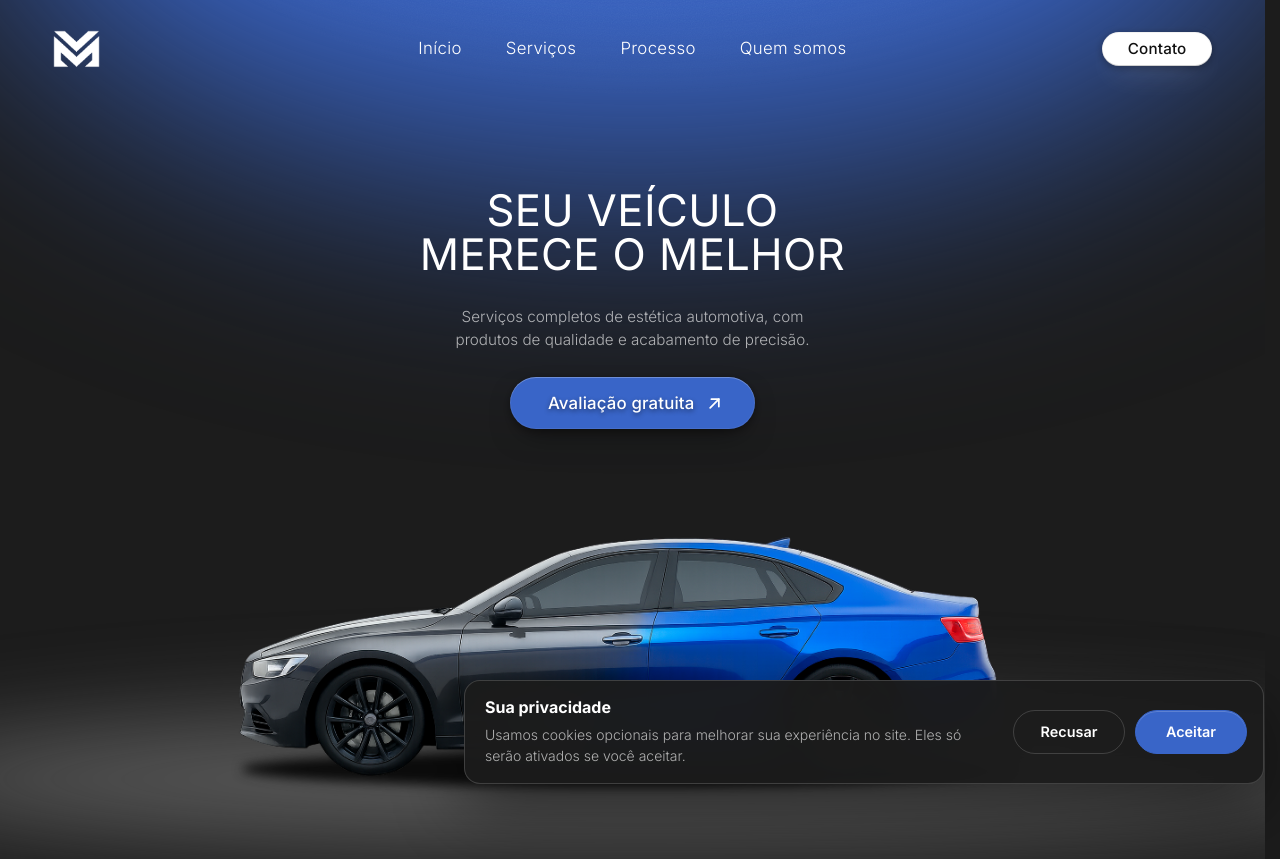
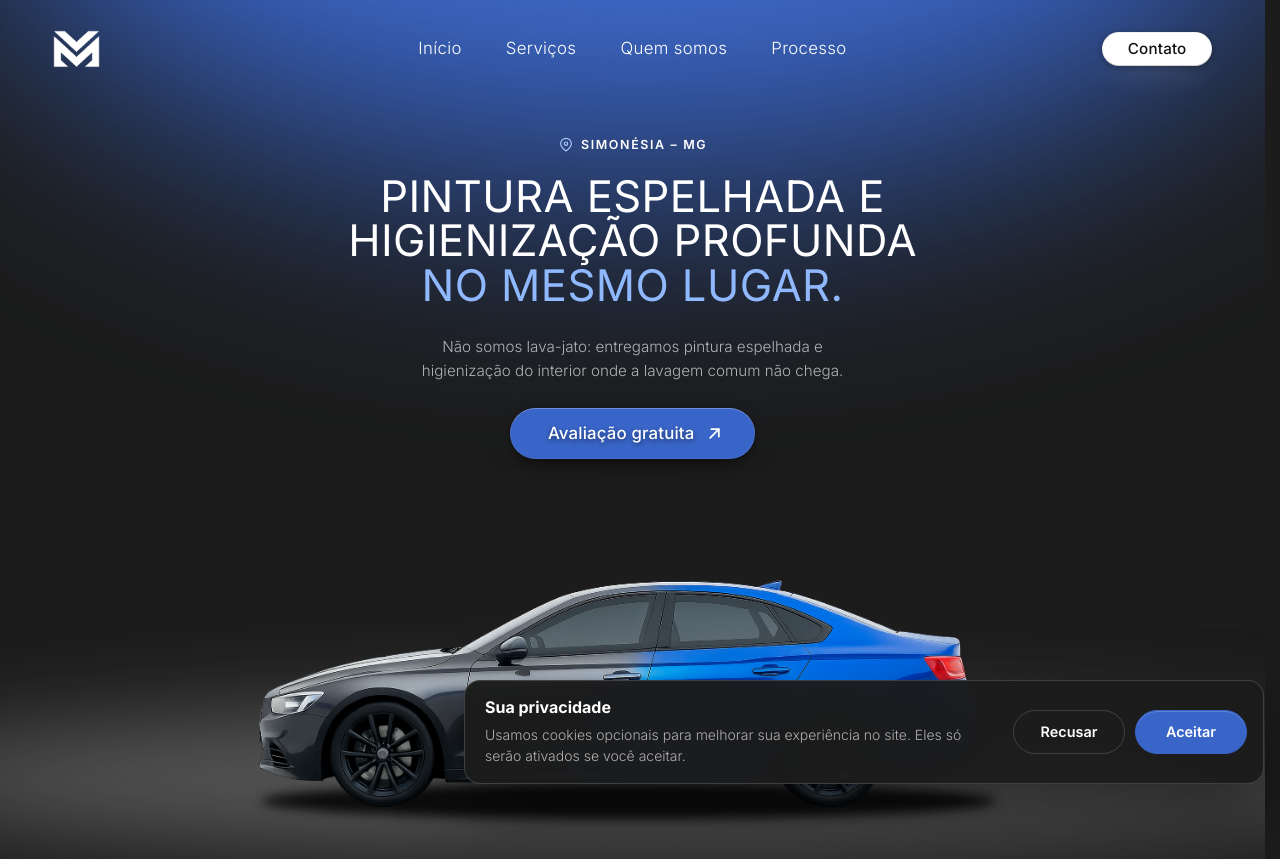
Before and after one commit to V-Santtos/MV-OFICIAL, a Next.js app: page / in a window 1280 px wide. Shown: the top 859 px of the page. Built offline with nearby package versions, Linux system fonts and the light colour scheme; no server answers; a web font is replaced by a local one.

Commit message:
feat(home): alinhar hero, servicos e ordem ao prototipo

```diff
--- a/src/app/page.tsx
+++ b/src/app/page.tsx
@@ -14,11 +14,9 @@ export default function Home() {
     <>
       <Hero />
       <Posicionamento />
-      {/* Etapa 1 da ilha clara (Victor, 2026-07-16) — posição provisória p/ teste. */}
-      <Sobre />
-      {/* Transição claro → dark (círculo Drive Luxury) — provisória, após a ilha clara. */}
       <Circulo />
       <Servicos />
+      <Sobre />
       <Processo />
       <Depoimentos />
       <Contato />
--- a/src/components/sections/Circulo.module.css
+++ b/src/components/sections/Circulo.module.css
@@ -25,7 +25,7 @@
   height: 100svh;
   overflow: visible; /* deixa o círculo crescer durante a entrada sem tampa reta */
   isolation: isolate; /* mantém círculo e texto contidos no palco */
-  background: #f4f4f2; /* claro: continua a ilha clara (Quem somos) */
+  background: #f4f4f2; /* palco claro antes da expansão para Serviços */
 }
 
 /* Círculo escuro que cresce. Base 150vmax → no scale cheio cobre a diagonal
--- a/src/components/sections/Hero.module.css
+++ b/src/components/sections/Hero.module.css
@@ -89,9 +89,9 @@
    Estreita e nítida, POR CIMA da luz branca e POR BAIXO do carro. */
 .carShadow {
   position: absolute;
-  left: 18.91vw;
-  bottom: 1.04vw;
-  width: 60.36vw;
+  left: 20.5vw;
+  bottom: -1.46vw;
+  width: 57.2vw;
   height: 2.76vw;
   border-radius: 50%;
   background: #0c0c0c;
@@ -100,14 +100,14 @@
   transform: translateZ(0);
 }
 
-/* Carro (Figma: carr1 — x238 y464 1374×1215). O PNG tem espaço vazio embaixo
-   de propósito: a caixa desce 599px (31.2vw) além da dobra p/ as rodas
-   assentarem exatamente sobre a sombra, na borda da tela. */
+/* PNG do carro independente da sombra/luz. Reduzido e abaixado no desktop
+   para manter distância entre o teto e o CTA com o novo título H1. A sombra
+   acompanha o deslocamento, sem alterar o enquadramento mobile. */
 .car {
   position: absolute;
-  left: 12.4vw;
-  bottom: -31.2vw;
-  width: 71.56vw;
+  left: 14.2vw;
+  bottom: -32vw;
+  width: 68vw;
   aspect-ratio: 2748 / 2429;
 }
 
@@ -123,25 +123,49 @@
   width: 100%;
   max-width: 60rem;
   margin: 0 auto;
-  /* Título em ~24% da altura da dobra (ref. Figma: headline y=258 no frame 1080).
-     Proporcional via svh — o bloco desce junto com telas mais altas. */
-  padding: clamp(5.5rem, 23.5svh, 16rem) 1.5rem 0;
+  /* Novo H1 ocupa três linhas; o bloco começa mais alto para preservar o
+     intervalo entre CTA e carro sem alterar a altura de uma dobra. */
+  padding: clamp(5.5rem, 17svh, 12rem) 1.5rem 0;
   display: flex;
   flex-direction: column;
   align-items: center;
   text-align: center;
 }
 
+.location {
+  display: inline-flex;
+  align-items: center;
+  gap: 0.45rem;
+  margin: 0 0 clamp(1rem, 2.4svh, 1.75rem);
+  color: var(--text-1);
+  font-size: 0.78rem;
+  font-weight: 600;
+  letter-spacing: 0.13em;
+  text-transform: uppercase;
+}
+
+.location svg {
+  width: 1rem;
+  height: 1rem;
+  color: #a9c9ff;
+}
+
 .headline {
-  max-width: 27ch; /* coluna larga o bastante p/ a frase fechar em 2 linhas, como a ref (era 16ch) */
+  max-width: 25ch;
   font-family: var(--font-display);
   font-weight: 400; /* Inter Regular — peso exato do Figma (node 475:144); leve = premium */
-  font-size: clamp(2rem, 3.4vw, 4.1rem); /* 65px @1920 — tamanho exato da ref (era teto 52px) */
+  font-size: clamp(2rem, 3.4vw, 4.1rem);
   line-height: 1.02; /* quase colado, editorial — ref usa 0.84; 1.02 é o fiel seguro p/ web */
   letter-spacing: 0.01em; /* ref não tem tracking; resquício mínimo p/ render de tela */
   text-transform: uppercase; /* caixa alta como a ref */
   color: var(--text-1);
-  white-space: pre-line; /* respeita a quebra de linha definida na copy (brand.ts) */
+  text-wrap: balance;
+}
+
+.headlineAccent {
+  display: inline-block;
+  white-space: nowrap;
+  color: #8fb8ff;
 }
 
 .subtitle {
@@ -246,16 +270,13 @@
      o vão abaixo do CTA virar descanso de composição, não buraco.
      O carro não entra na conta — posição dele é travada. */
   .inner {
-    padding-top: 24.5svh;
+    padding-top: 18svh;
   }
 
-  /* ⚠️ TETO DE 8.4vw: a copy quebra em 2 linhas por `white-space: pre-line`,
-     e "MERECE O MELHOR" é a linha longa. Em 390px de tela sobram 342px úteis;
-     acima de ~8.6vw a linha estoura e o título vira 3 linhas, empurrando o
-     bloco inteiro pra cima do carro. O valor antigo (9.2vw) fazia exatamente
-     isso — só não aparecia porque a regra nunca aplicava. */
+  /* Tamanho do novo H1 calibrado para manter "no mesmo lugar." inteiro até
+     320px, com respiro para subtítulo e CTA acima do carro. */
   .headline {
-    font-size: clamp(2rem, 8.4vw, 2.35rem);
+    font-size: clamp(1.75rem, 7.3vw, 2.35rem);
   }
 
   /* 🔑 O BLOCO TEM QUE AGRUPAR, não distribuir igual.
@@ -270,6 +291,6 @@
   }
 
   .ctas {
-    margin-top: clamp(2.5rem, 7.8svh, 4.5rem);
+    margin-top: clamp(1.75rem, 5svh, 3rem);
   }
 }
--- a/src/components/sections/Hero.tsx
+++ b/src/components/sections/Hero.tsx
@@ -14,7 +14,7 @@ export function Hero() {
   // Cascata de entrada (GSAP), encadeada à intro: dispara quando o painel da
   // intro sobe (sinal `onIntroReveal`), não no load — assim o conteúdo é visto
   // ENTRANDO conforme a cena é revelada. Itens marcados com `data-reveal`,
-  // animados na ordem do DOM (título → subtítulo → CTA).
+  // animados na ordem do DOM (cidade → título → subtítulo → CTA).
   useEffect(() => {
     const inner = innerRef.current;
     if (!inner) return;
@@ -80,8 +80,15 @@ export function Hero() {
       </div>
 
       <div ref={innerRef} className={styles.inner}>
+        <p className={styles.location} data-reveal>
+          <svg aria-hidden="true" viewBox="0 0 24 24" fill="none" stroke="currentColor" strokeWidth="1.8" strokeLinecap="round" strokeLinejoin="round">
+            <path d="M20 10c0 5-8 11-8 11S4 15 4 10a8 8 0 1 1 16 0Z" />
+            <circle cx="12" cy="10" r="2.5" />
+          </svg>
+          {hero.location}
+        </p>
         <h1 className={styles.headline} data-reveal>
-          {hero.title}
+          {hero.title} <span className={styles.headlineAccent}>{hero.titleAccent}</span>
         </h1>
 
         <p className={styles.subtitle} data-reveal>
--- a/src/components/sections/Servicos.module.css
+++ b/src/components/sections/Servicos.module.css
@@ -129,10 +129,10 @@
 /* Card = link. overflow hidden pra o zoom da foto acontecer por dentro. */
 .card {
   position: relative;
-  display: block;
+  display: flex;
+  flex-direction: column;
   overflow: hidden;
   border-radius: var(--radius-lg);
-  aspect-ratio: 4 / 3; /* mobile/tablet */
   background: var(--bg-2);
   isolation: isolate;
   /* Repouso definido (base p/ a proposta D): hairline branca (separa o card do
@@ -146,7 +146,15 @@
   transition: transform 0.5s var(--easing-out), box-shadow 0.5s var(--easing-out);
 }
 
-/* Cards PAISAGEM (horizontais) em todas as larguras, como a referência. */
+/* A foto conserva o enquadramento e os efeitos do card original. */
+.media {
+  position: relative;
+  display: block;
+  width: 100%;
+  aspect-ratio: 4 / 3;
+  overflow: hidden;
+  isolation: isolate;
+}
 
 .img {
   object-fit: cover;
@@ -181,7 +189,7 @@
 /* Película de grade por cima de TODA a foto (uniforme + vinheta) — o "verniz"
    que faz o conjunto parecer editado junto. Wash NEUTRO (não azul: azul é só
    pro essencial). Fica acima da foto e abaixo do scrim/tint/rótulo. */
-.card::before {
+.media::before {
   content: "";
   position: absolute;
   inset: 0;
@@ -248,6 +256,30 @@
   pointer-events: none;
 }
 
+.name {
+  display: flex;
+  align-items: center;
+  justify-content: flex-end;
+  gap: 0.65rem;
+}
+
+.icon {
+  flex: none;
+  width: 2.25rem;
+  height: 2.25rem;
+  display: grid;
+  place-items: center;
+  border-radius: 0.65rem;
+  background: var(--accent-primary);
+  color: #fff;
+  box-shadow: 0 4px 20px rgba(0, 0, 0, 0.25);
+}
+
+.icon svg {
+  width: 1.25rem;
+  height: 1.25rem;
+}
+
 .label {
   margin: 0;
   color: #ffffff;
@@ -257,6 +289,43 @@
   letter-spacing: 0.01em;
   line-height: 1.2;
   text-shadow: 0 1px 14px rgba(0, 0, 0, 0.55);
+}
+
+.details {
+  flex: 1;
+  display: flex;
+  flex-direction: column;
+  align-items: flex-start;
+  gap: 1rem;
+  min-height: 10.5rem;
+  padding: 1.15rem 1.25rem 1.25rem;
+}
+
+.description {
+  margin: 0;
+  color: var(--text-secondary);
+  font-size: 0.93rem;
+  line-height: 1.55;
+}
+
+.more {
+  display: inline-flex;
+  align-items: center;
+  gap: 0.75rem;
+  margin-top: auto;
+  padding: 0.65rem 1.05rem;
+  border-radius: 999px;
+  background: #fff;
+  color: #161616;
+  font-size: 0.84rem;
+  font-weight: 650;
+  line-height: 1;
+  transition: background 0.3s var(--easing-out), transform 0.3s var(--easing-out);
+}
+
+.card:hover .more {
+  background: #e8efff;
+  transform: translateX(2px);
 }
 
 /* Seta maior. Repouso = inclinada (↗) via rotate(-45deg); hover = aponta pra
--- a/src/components/sections/Servicos.tsx
+++ b/src/components/sections/Servicos.tsx
@@ -11,6 +11,25 @@ import { revealHeadingVariants, staggerCard } from "@/lib/animation";
 // o arrastaria pro bundle do navegador.
 import { ehCliqueSimples, useRouteTransition } from "@/components/layout/RouteTransition";
 import styles from "./Servicos.module.css";
+
+function ServiceIcon({ slug }: { slug: string }) {
+  const common = { viewBox: "0 0 24 24", fill: "none", stroke: "currentColor", strokeWidth: 1.8, strokeLinecap: "round" as const, strokeLinejoin: "round" as const, "aria-hidden": true as const };
+
+  switch (slug) {
+    case "vitrificacao":
+      return <svg {...common}><path d="M12 3 19 6v5c0 4.8-2.8 8.1-7 10-4.2-1.9-7-5.2-7-10V6l7-3Z" /></svg>;
+    case "polimento":
+      return <svg {...common}><path d="m12 2 2.4 6.6L21 11l-6.6 2.4L12 20l-2.4-6.6L3 11l6.6-2.4L12 2Z" /><path d="m19 19 1 2m-2-1 2-1" /></svg>;
+    case "higienizacao-completa":
+      return <svg {...common}><path d="M12 3C9 7.5 6 10.8 6 14.3a6 6 0 0 0 12 0C18 10.8 15 7.5 12 3Z" /></svg>;
+    case "bancos-e-estofados":
+      return <svg {...common}><path d="M7 3h7a3 3 0 0 1 3 3v7H7V3Zm0 10H5a2 2 0 0 0-2 2v3h17v-3a2 2 0 0 0-2-2h-1M5 18v3m14-3v3" /></svg>;
+    case "limpeza-de-motor":
+      return <svg {...common}><path d="M5 8h13v10H5V8Zm3-3v3m4-3v3m4-3v3M2 11h3m-3 4h3m13-4h4m-4 4h4M8 12h7" /></svg>;
+    default:
+      return <svg {...common}><path d="M5 4h14v16H5V4Zm0 5h14M8 15h8" /></svg>;
+  }
+}
 
 /**
  * Catálogo de serviços — mosaico foto-led (ref Glänzen), emendado no fim do
@@ -101,28 +120,32 @@ export function Servicos() {
                     transitionTo(`/servicos/${s.slug}`);
                   }}
                 >
+                  <div className={styles.media}>
                     <Image
                       src={s.image}
                       alt={s.alt}
                       fill
                       sizes="(max-width: 640px) 100vw, (max-width: 1024px) 50vw, 33vw"
                       className={styles.img}
-                    // 🚫 SEM `priority` (2026-07-22). Era `priority={i<3}`, o que
-                    // emitia 3 `<link rel=preload>` para fotos que ficam ~6 telas
-                    // abaixo (depois de Posicionamento + Sobre 260vh + Círculo
-                    // 260vh) e disputavam banda com o `hero-car.png`, que é o LCP
-                    // real. Lazy (padrão) é o certo aqui.
                     />
                     <span className={styles.scrim} aria-hidden="true" />
                     <span className={styles.tint} aria-hidden="true" />
                     <div className={styles.meta}>
+                      <div className={styles.name}>
+                        <span className={styles.icon}><ServiceIcon slug={s.slug} /></span>
                         <h3 className={styles.label}>{s.title}</h3>
+                      </div>
                       <span className={styles.arrow} aria-hidden="true">
                         <svg width="44" height="44" viewBox="0 0 24 24" fill="none" stroke="currentColor" strokeWidth="1.5" strokeLinecap="round" strokeLinejoin="round">
                           <path d="M5 12h14" />
                           <path d="m13 6 6 6-6 6" />
                         </svg>
                       </span>
+                    </div>
+                  </div>
+                  <div className={styles.details}>
+                    <p className={styles.description}>{s.desc}</p>
+                    <span className={styles.more}>Ver mais <span aria-hidden="true">→</span></span>
                   </div>
                 </Link>
               </motion.div>
--- a/src/content/brand.ts
+++ b/src/content/brand.ts
@@ -171,11 +171,7 @@ export type NavLink = { href: string; label: string };
 
 /** Nav da navbar. Âncoras com `/` na frente: nas rotas `/servicos/[slug]` elas
  *  voltam pra home e rolam até a seção (na home o comportamento não muda). */
-// Ordem por PRIORIDADE COMERCIAL, não pela ordem da página (na rolagem, "Quem
-// somos" vem antes de Serviços). Escolha do Victor, 2026-07-22.
-// "Processo" entrou aqui porque responde a objeção que nasce logo depois de "o
-// que vocês fazem?" — *"vão fazer direito no meu carro?"* — e é a seção mais
-// trabalhada do site.
+// Ordem da navegação acompanha H2: Início → Serviços → Quem somos → Processo.
 // 🚫 **Depoimentos NÃO entra na navbar** enquanto os 9 forem FICTÍCIOS: item de
 // navbar é promessa de substância, e mandaria o visitante direto pra parte menos
 // confiável da página. No rodapé o link existe ("Clientes") e o dano é menor,
@@ -186,8 +182,8 @@ export type NavLink = { href: string; label: string };
 export const navLinks: readonly NavLink[] = [
   { href: "/#hero", label: "Início" },
   { href: "/#servicos", label: "Serviços" },
+  { href: "/#quem-somos", label: "Quem somos" },
   { href: "/#processo", label: "Processo" },
-  { href: "/#quem-somos", label: "Quem somos" },
 ] as const;
 
 /** Nav do rodapé (âncoras válidas, prefixadas p/ funcionar nas subpáginas). */
@@ -198,12 +194,13 @@ export const footerNavLinks: readonly NavLink[] = [
   { href: "/#contato", label: "Contato" },
 ] as const;
 
-/** Copy do Hero (validada na Fase 2, 2026-07-14). */
+/** Copy do Hero, atualizada conforme H1 do pacote Billion (09/10/2026). */
 export const hero = {
-  /* Quebra de linha intencional (Victor, 2026-07-15): duas linhas fixas no Hero. */
-  title: "Seu veículo\nmerece o melhor",
+  location: "Simonésia – MG",
+  title: "Pintura espelhada e higienização profunda",
+  titleAccent: "no mesmo lugar.",
   subtitle:
-    "Serviços completos de estética automotiva, com produtos de qualidade e acabamento de precisão.",
+    "Não somos lava-jato: entregamos pintura espelhada e higienização do interior onde a lavagem comum não chega.",
   /* "Solicitar orçamento" → "Avaliação gratuita" (Victor, 2026-07-17): orçamento
      soava pressão/dinheiro no 1º clique; avaliação gratuita é convite — e casa
      com o fluxo real (chama no WhatsApp → avalia → orçamento vem depois). */
--- a/src/content/servicos.ts
+++ b/src/content/servicos.ts
@@ -29,6 +29,20 @@ export type Servico = {
 
 export const servicos: readonly Servico[] = [
   {
+    title: "Vitrificação & Proteção",
+    slug: "vitrificacao",
+    desc: "Revestimento cerâmico e selantes que protegem a pintura por anos, com brilho intenso e efeito hidrofóbico.",
+    image: "/assets/servicos/vitrificacao-v2.jpg",
+    alt: "Vitrificação e proteção da pintura — reflexo na lataria",
+  },
+  {
+    title: "Polimento Detalhado",
+    slug: "polimento",
+    desc: "Correção de riscos, oxidação e imperfeições da pintura e dos faróis, restaurando brilho e profundidade ao acabamento.",
+    image: "/assets/servicos/polimento-v2.jpg",
+    alt: "Politriz orbital passando pela lataria escura durante o polimento, luz raking revelando o brilho",
+  },
+  {
     // Renomeado de "Higienização Interna" (Victor, 2026-08-03): a categoria
     // passou a comunicar interior + exterior. Slug mudou junto — redirect
     // permanente da rota antiga em next.config.ts.
@@ -54,20 +68,6 @@ export const servicos: readonly Servico[] = [
     alt: "Limpeza do compartimento do motor",
   },
   {
-    title: "Polimento Detalhado",
-    slug: "polimento",
-    desc: "Correção de riscos, oxidação e imperfeições da pintura e dos faróis, restaurando brilho e profundidade ao acabamento.",
-    image: "/assets/servicos/polimento-v2.jpg",
-    alt: "Politriz orbital passando pela lataria escura durante o polimento, luz raking revelando o brilho",
-  },
-  {
-    title: "Vitrificação & Proteção",
-    slug: "vitrificacao",
-    desc: "Revestimento cerâmico e selantes que protegem a pintura por anos, com brilho intenso e efeito hidrofóbico.",
-    image: "/assets/servicos/vitrificacao-v2.jpg",
-    alt: "Vitrificação e proteção da pintura — reflexo na lataria",
-  },
-  {
     title: "Cristalização de Vidros",
     slug: "cristalizacao-de-vidros",
     desc: "Tratamento que repele a água dos vidros e remove marcas de chuva ácida, ampliando a visibilidade e a segurança.",
--- a/src/content/sobre.ts
+++ b/src/content/sobre.ts
@@ -19,8 +19,8 @@ export type SobrePhoto = {
 };
 
 export const sobre = {
-  /** Índice/rótulo à esquerda (padrão "00 — 02 · QUEM SOMOS"). */
-  index: "00 — 02",
+  /** Índice da seção na ordem atual da home. */
+  index: "00 — 04",
   label: "Quem somos",
 
   /** Parágrafo revelado palavra por palavra conforme o scroll.
```
Lines whose indentation alone changed are shown as unchanged.
